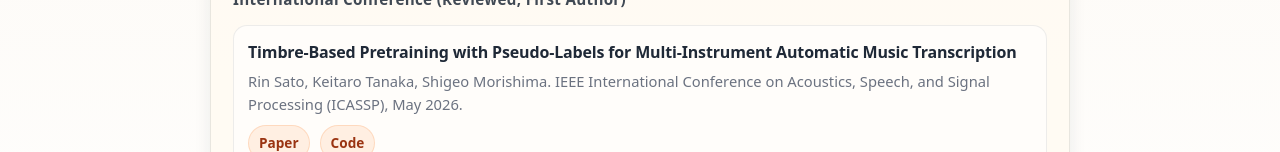
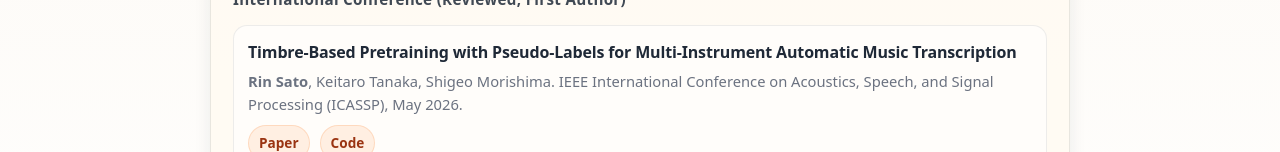
Before and after one commit to stearicacid/stearicacid.github.io, a React (Vite) app: page / in a window 1280 px wide. Shown: the part 648-800 px from the top of the page. Built offline with nearby package versions, Linux system fonts and the light colour scheme.

Commit message:
enhance author display in publications list

```diff
--- a/src/App.tsx
+++ b/src/App.tsx
@@ -11,6 +11,19 @@ function Section(props: { title: string; children: React.ReactNode }) {
   );
 }
 
+function Authors(props: { value: string }) {
+  return (
+    <>
+      {props.value.split(", ").map((author, idx, authors) => (
+        <span key={`${author}-${idx}`}>
+          {author === "Rin Sato" || author === "佐藤りん" ? <strong>{author}</strong> : author}
+          {idx < authors.length - 1 ? ", " : ""}
+        </span>
+      ))}
+    </>
+  );
+}
+
 function PublicationsList(props: { items: typeof publications }) {
   const sorted = [...props.items];
 
@@ -20,7 +33,7 @@ function PublicationsList(props: { items: typeof publications }) {
         <li key={`${pub.title}-${idx}`} className="pub-item">
           <div className="pub-title">{pub.title}</div>
           <div className="pub-meta">
-            {pub.authors}. {pub.venue},{" "}
+            <Authors value={pub.authors} />. {pub.venue},{" "}
             {pub.month && pub.year
               ? `${pub.month} ${pub.year}`
               : pub.date || pub.year}
```
